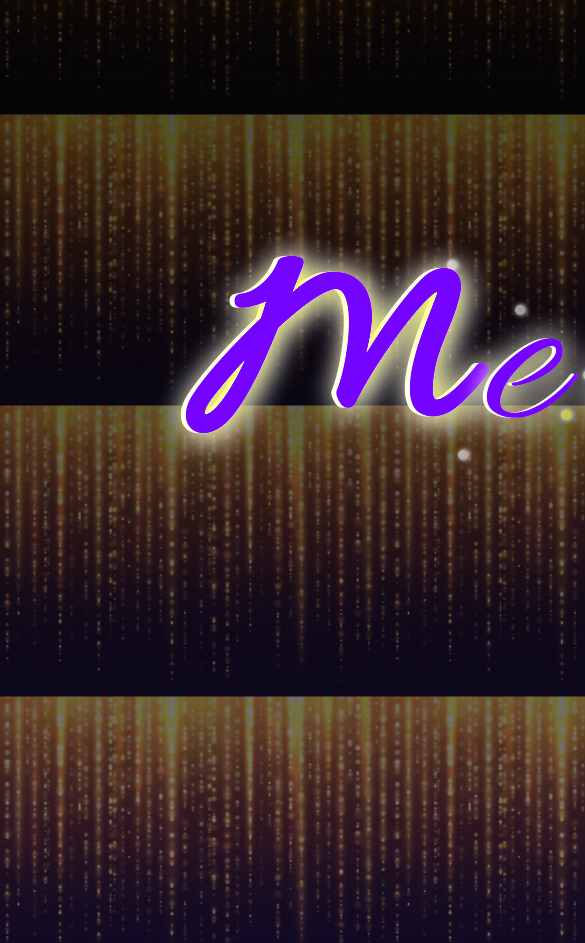
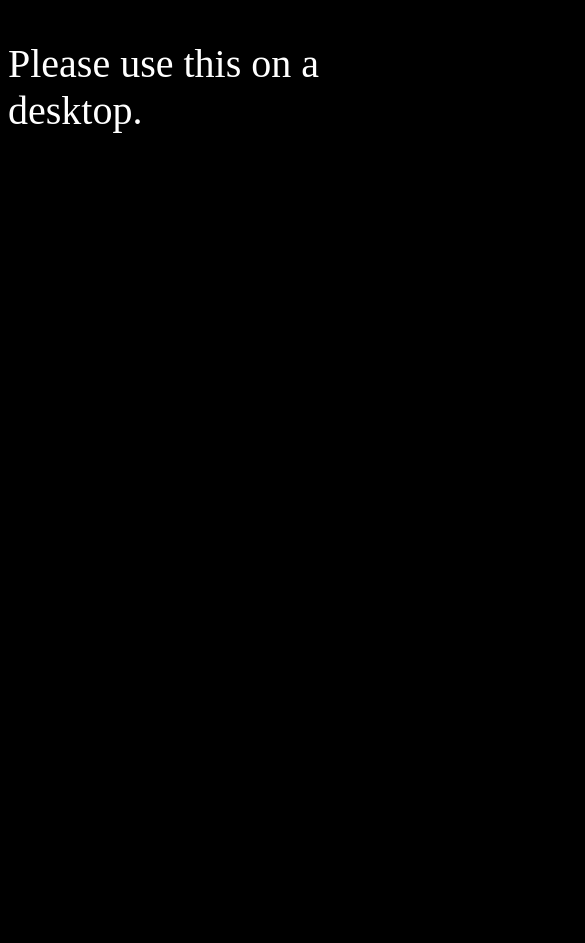
Before and after one commit to SachinV2810/beautifulname, a plain HTML site: page index.html in a window 390 px wide. Shown: the top 943 px of the page, 585 px wide, since content can reach past the window. After the commit the page ends 892 px from the top, so only its background shows below. Drawn offline with Linux system fonts and the light colour scheme.

Commit message:
Add files via upload

```diff
--- a/index.html
+++ b/index.html
@@ -3,16 +3,14 @@
 <head>
     <meta charset="UTF-8">
     <meta name="viewport" content="width=device-width, initial-scale=1.0">
-    <title>Beautiful Name</title>
+    <title>Document</title>
     <link rel="icon" href="Heart_corazón.svg.webp">
     <link rel="stylesheet" href="style.css">
     <link rel="preconnect" href="https://fonts.googleapis.com">
 <link rel="preconnect" href="https://fonts.gstatic.com" crossorigin>
 <link href="https://fonts.googleapis.com/css2?family=Allura&display=swap" rel="stylesheet">
 </head>
-<body>
-
-
+<body><div class="main">
     <div class="text">
         <p class="s2">M</p>
         <p class="a2">e</p>
@@ -45,8 +43,12 @@
         <p class="n2">n</p>
 
     </div> -->
+
+    </div>
+
+
     <div>
-
+        <p id="message" style="font-size: 40px; color: white;">Please use this on a desktop.</p>
     </div>
 
 
--- a/style.css
+++ b/style.css
@@ -307,3 +307,27 @@ body{
       background-position: 0 50%;
     }
 }
+
+
+#message {
+  display: none;
+}
+
+@media (max-width: 500px){
+  .main {
+    display: none;
+  }
+  body{
+    background-color: black;
+    background-image: none;
+    overflow: scroll;
+  }
+
+  #message {
+    display: block;
+  }
+}
+
+.main{
+    margin-top: 100px;
+}
```
